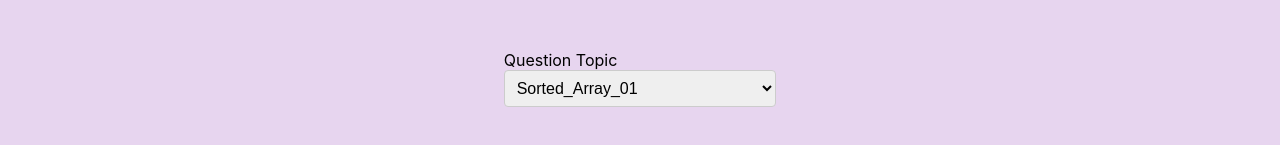
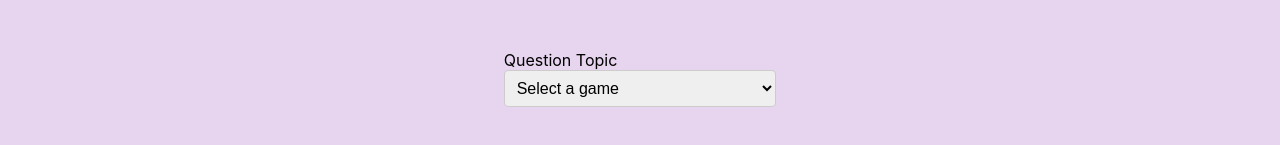
Before and after one commit to SLP-Full-Stack-Team/Full_Stack_Web, a React (Create React App) app in the folder she_learns/: page /upload in a window 1280 px wide. Shown: the part 395-540 px from the top of the page. Built offline with nearby package versions, Linux system fonts and the light colour scheme.

Commit message:
1014IIIV

```diff
--- a/she_learns/src/pages/Upload/Upload.css
+++ b/she_learns/src/pages/Upload/Upload.css
@@ -66,7 +66,6 @@ select:focus {
 }
 
 
-
-select option[selected] {
+select option[disabled] {
   color: #999;
 }
--- a/she_learns/src/pages/Upload/Upload.js
+++ b/she_learns/src/pages/Upload/Upload.js
@@ -7,7 +7,7 @@ function Upload() {
     {label:'Sorted_Array_02', value:'Sorted Array'},
     {label:'Binary_Tree', value:'Binary Tree'}
     ];
-    const [value, setValue] = React.useState('Select a game');
+    const [value, setValue] = React.useState('');
     const handleChange = (event) => {
         setValue(event.target.value);
     }
```
